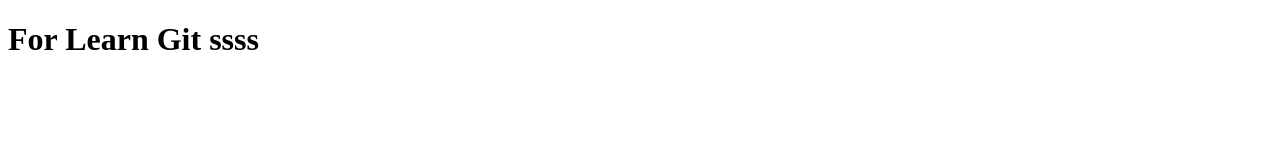
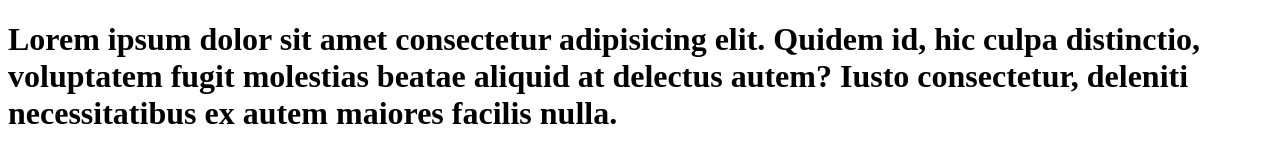
Before and after one commit to mtts10448/Git-Test, a plain HTML site: page index.html in a window 1280 px wide. Drawn offline with Linux system fonts and the light colour scheme.

Commit message:
On branch master modified:   index.html

```diff
--- a/index.html
+++ b/index.html
@@ -6,6 +6,11 @@
     <title>Learn Git</title>
   </head>
   <body>
-    <h1>For Learn Git ssss</h1>
+    <h1>
+      Lorem ipsum dolor sit amet consectetur adipisicing elit. Quidem id, hic
+      culpa distinctio, voluptatem fugit molestias beatae aliquid at delectus
+      autem? Iusto consectetur, deleniti necessitatibus ex autem maiores facilis
+      nulla.
+    </h1>
   </body>
 </html>
```
